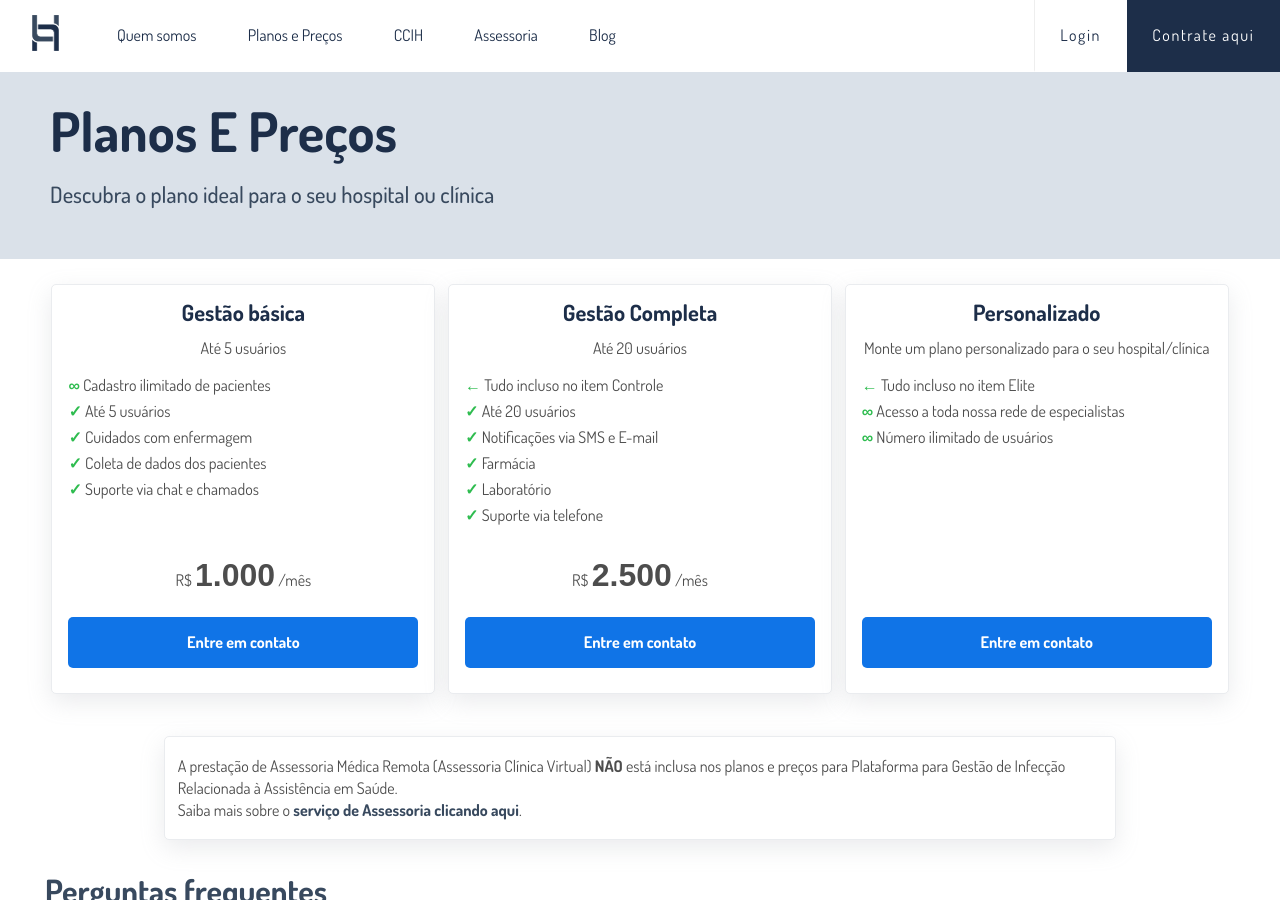
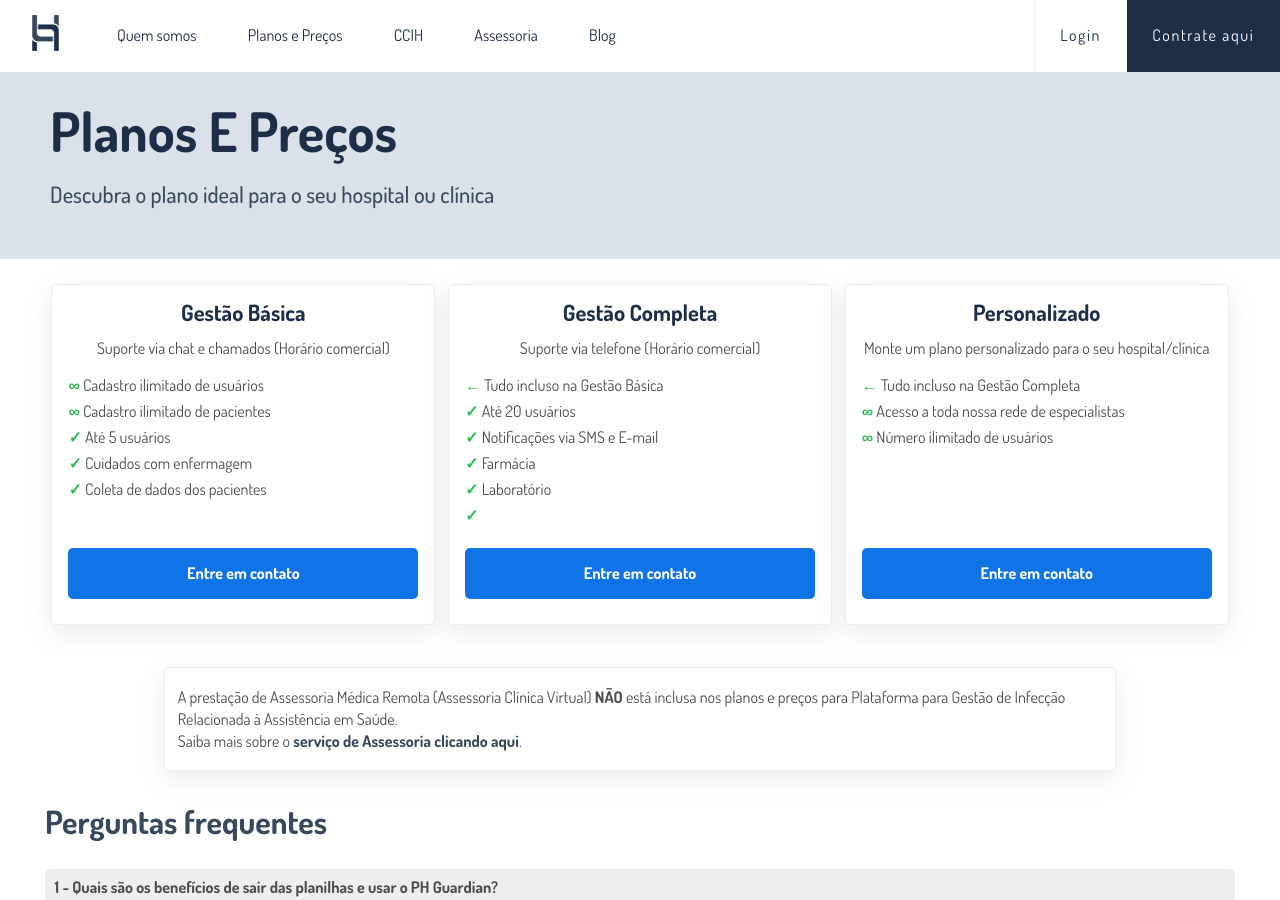
Before and after one commit to phguardian/site, a Jekyll site: the page built from planos-precos.html, in a window 1280 px wide and 900 px high. Built offline with Jekyll 4.4.1, drawn with Linux system fonts in a browser that asks for light colours; nearby versions of some CDN libraries.

Commit message:
fix contact form

```diff
--- a/_includes/home-contact.html
+++ b/_includes/home-contact.html
@@ -6,7 +6,10 @@
         Preencha uma solicitação de contato.
     </p>
 
-    <form action="">
+    <form accept-charset="UTF-8" action="https://formsubmit.io/send/d0f13677-743a-4192-a429-2e2ad4725784" method="POST">
+        <input type="hidden" name="page" value="contato site">
+		<input name="_redirect" type="hidden" value="/mensagem-enviada">
+		<input name="_formsubmit_id" type="text" style="display:none">
         <div>
             <label for="">Nome do hospital/clínica</label>
             <input type="text" name="hospital_name" />
--- a/contato.html
+++ b/contato.html
@@ -8,7 +8,11 @@
     <br>
 
     <div class="form_contact">
-        <form action="">
+        <form accept-charset="UTF-8" action="https://formsubmit.io/send/d0f13677-743a-4192-a429-2e2ad4725784" method="POST">
+
+        <input type="hidden" name="page" value="contato site">
+		<input name="_redirect" type="hidden" value="/mensagem-enviada">
+		<input name="_formsubmit_id" type="text" style="display:none">
             <div>
                 <label for="">Nome do hospital/clínica</label>
                 <input type="text" name="hospital_name" />
--- a/planos-precos.html
+++ b/planos-precos.html
@@ -7,12 +7,15 @@
 <div class="plans">
     <div class="flex-item-1">
         <div>
-            <h3>Gestão básica</h3>
+            <h3>Gestão Básica</h3>
             <p>
-                Até 5 usuários
+                Suporte via chat e chamados (Horário comercial)
             </p>
         </div>
         <ul class="position-relative flex-auto">
+            <li class="infinity">
+                Cadastro ilimitado de usuários
+            </li>
             <li class="infinity">
                 Cadastro ilimitado de pacientes
             </li>
@@ -25,16 +28,8 @@
             <li class="check-mark">
                 Coleta de dados dos pacientes
             </li>
-            <li class="check-mark">
-                Suporte via chat e chamados
-            </li>
         </ul>
         <div>
-            <p class="price">
-                R$
-                <span>1.000</span>
-                /mês
-            </p>
             <a class="button" href="#">Entre em contato</a>
         </div>
     </div>
@@ -42,12 +37,12 @@
         <div>
             <h3>Gestão Completa</h3>
             <p>
-                Até 20 usuários
+                Suporte via telefone (Horário comercial)
             </p>
         </div>
         <ul class="position-relative flex-auto">
             <li class="leftwards-arrow">
-                Tudo incluso no item Controle
+                Tudo incluso na Gestão Básica
             </li>
             <li class="check-mark">
                 Até 20 usuários
@@ -62,15 +57,10 @@
                 Laboratório
             </li>
             <li class="check-mark">
-                Suporte via telefone
+
             </li>
         </ul>
         <div>
-            <p class="price">
-                R$
-                <span>2.500</span>
-                /mês
-            </p>
             <a class="button" href="#">Entre em contato</a>
         </div>
     </div>
@@ -81,7 +71,7 @@
         </div>
         <ul class="position-relative flex-auto">
             <li class="leftwards-arrow">
-                Tudo incluso no item Elite
+                Tudo incluso na Gestão Completa
             </li>
             <li class="infinity">
                 Acesso a toda nossa rede de especialistas
```
